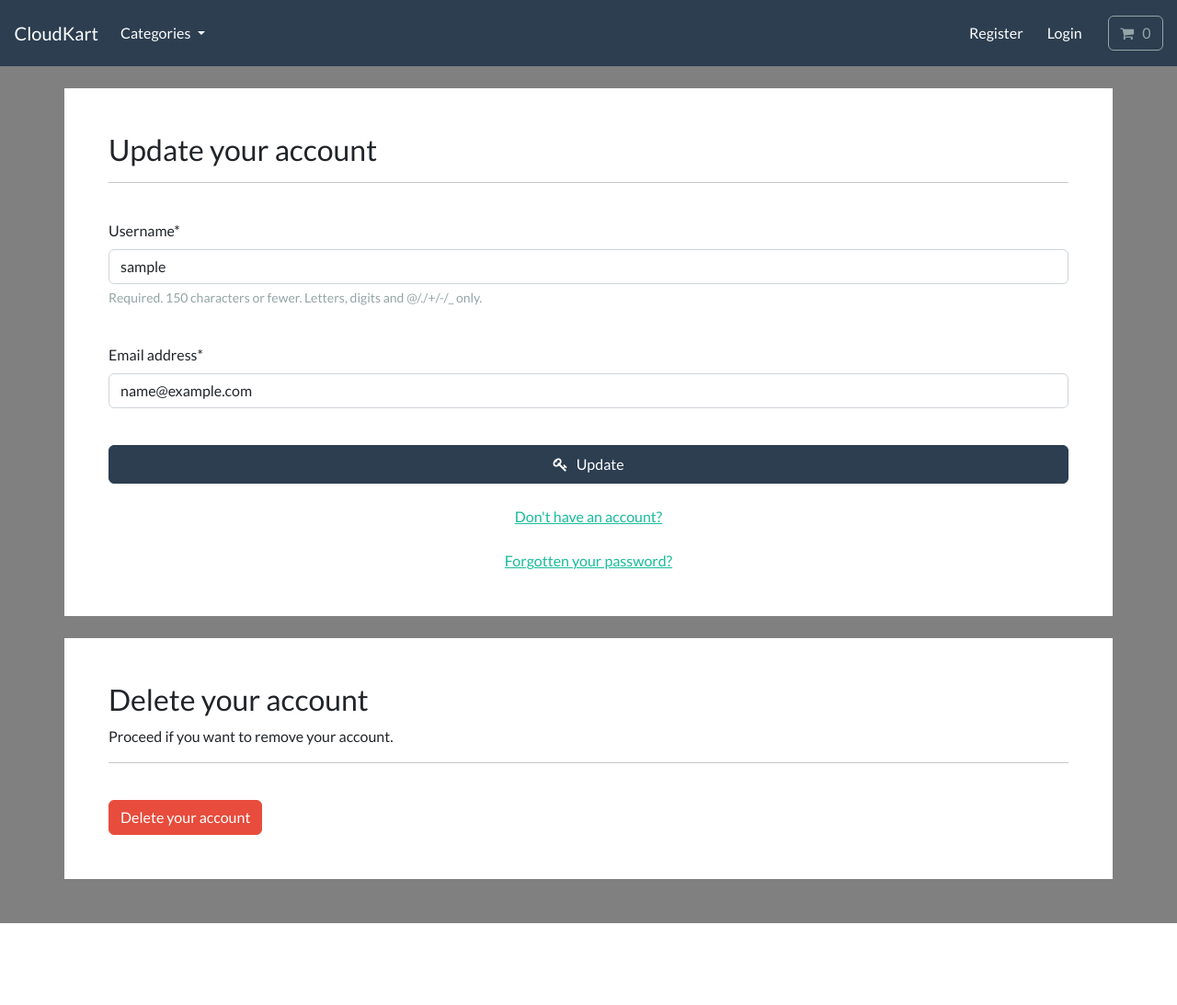
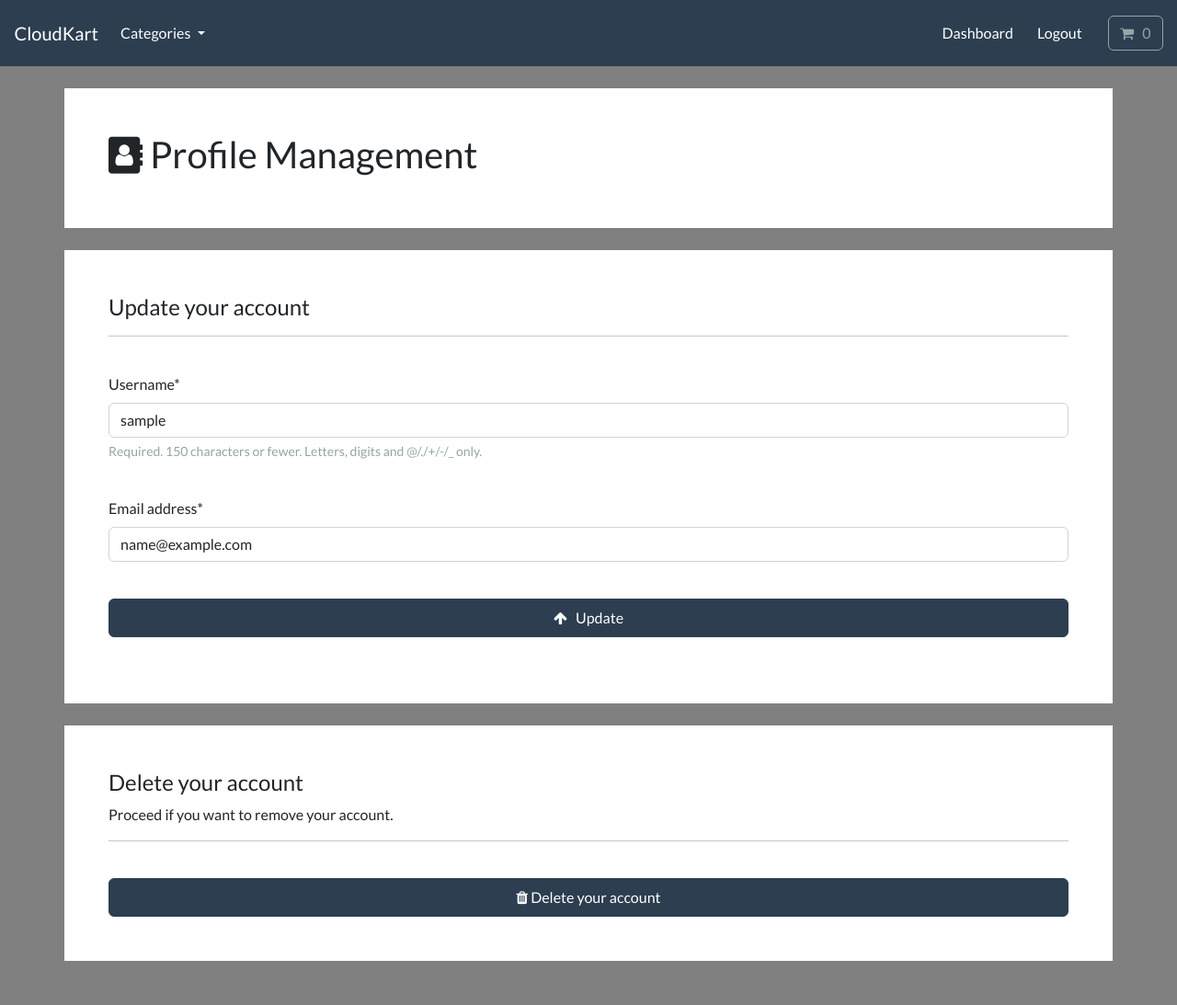
Before and after one commit to aryankumar-nci/Scalable-Cloud-Programming-Project, a Django app: page /account/profile-management in a window 1280 px wide. Shown: the whole page at 92% size. Before the commit the page ends 1004 px from the top, so only its background shows below. Run offline with Django 5.2, Linux system fonts and the light colour scheme; the visitor is signed in with stand-in values (Sample User, id 1); data that the repository does not hold is empty; some libraries are stand-ins or nearby versions.

Commit message:
some icons added (78)

```diff
--- a/ecommerce/account/templates/account/delete-account.html
+++ b/ecommerce/account/templates/account/delete-account.html
@@ -47,6 +47,8 @@
                 <button type="submit" class="btn btn-danger navbar-btn text-white w-100 p-2"> <i class="fa fa-trash" aria-hidden="true"></i> &nbsp; Delete </button>
 
                 <br> <br>
+                <a class="btn btn-success navbar-btn text-white w-100 p-2" type="button"  href="{% url 'profile-management'%}"><i class="fa fa-arrow-left" aria-hidden="true"></i> Go back </a>
+
 
                 {{form.non_field_errors}}
 
--- a/ecommerce/account/templates/account/profile-management.html
+++ b/ecommerce/account/templates/account/profile-management.html
@@ -28,10 +28,19 @@
     <body>
 
         <br>
+        <div class="container bg-white shadow-md p-5 form-layout">
+
+            <h2> <i class="fa fa-address-book" aria-hidden="true"></i></i> Profile Management </h2>
+
+
+
+
+        </div>
+        <br>
 
         <div class="container bg-white shadow-md p-5 form-layout">
 
-            <h3> Update your account </h3>
+            <h4> Update your account </h4>
 
             <hr>
 
@@ -52,23 +61,13 @@
                 <br>
 
 
-                <button type="submit" class="btn btn-primary navbar-btn text-white w-100 p-2"> <i class="fa fa-key" aria-hidden="true"></i> &nbsp; Update </button>
+                <button type="submit" class="btn btn-primary navbar-btn text-white w-100 p-2"> <i class="fa fa-arrow-up" aria-hidden="true"></i> &nbsp; Update </button>
 
                 <br> <br>
 
                 {{form.non_field_errors}}
 
-                <div class="text-center">
 
-                    <a href="{% url 'register' %}"> Don't have an account? </a>
-
-
-                    <br> <br>
-
-                    <a href="#"> Forgotten your password? </a>
-
-
-                </div>
 
 
             </form>
@@ -82,13 +81,13 @@
         <br>
         <div class="container bg-white shadow-md p-5 form-layout">
 
-            <h3> Delete your account </h3>
+            <h4> Delete your account </h4>
             <p>Proceed if you want to remove your account.</p>
 
             <hr>
 
             <br>
-            <a class="btn btn-danger navbar-btn text-white" type="button"  href="{% url 'delete-account'   %}"> Delete your account </a>
+            <a class="btn btn-primary navbar-btn text-white w-100 p-2" type="button"  href="{% url 'delete-account'   %}"><i class="fa fa-trash" aria-hidden="true"></i> Delete your account </a>
 
         </div>
 
--- a/ecommerce/store/templates/store/base.html
+++ b/ecommerce/store/templates/store/base.html
@@ -114,6 +114,16 @@
 
             <ul class="navbar-nav ms-auto">
 
+                {% if user.is_authenticated %}
+
+
+                    <li class="nav-item">
+
+                        <a class="btn btn-alert navbar-btn text-white" type="button"  href="{% url 'dashboard' %}"> Dashboard </a>
+
+                    </li>
+
+                    {% else %}
 
                     <li class="nav-item">
 
@@ -121,12 +131,30 @@
 
                     </li>
 
+                {% endif %}
+
+                {% if user.is_authenticated %}
+
+
+                    <li class="nav-item">
+
+                        <a class="btn btn-alert navbar-btn text-white" type="button"  href="{% url 'user-logout' %}"> Logout </a>
+
+                    </li>
+
+                    {% else %}
 
                     <li class="nav-item">
 
                         <a class="btn btn-alert navbar-btn text-white" type="button"  href="{% url 'my-login' %}"> Login </a>
 
                     </li>
+
+                 {% endif %}
+
+
+
+
 
 
                 &nbsp; &nbsp; &nbsp;
```
Lines whose indentation alone changed are shown as unchanged.
